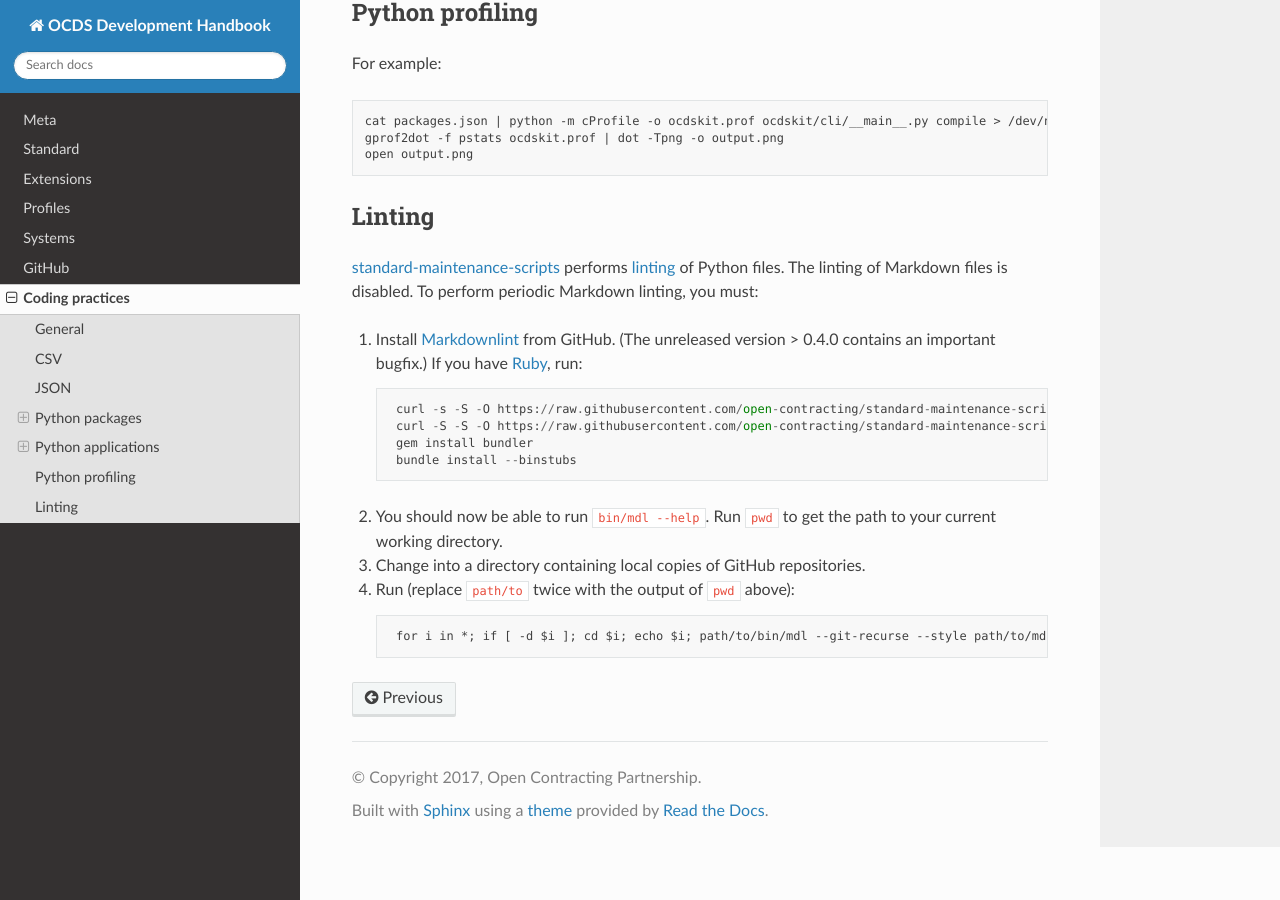
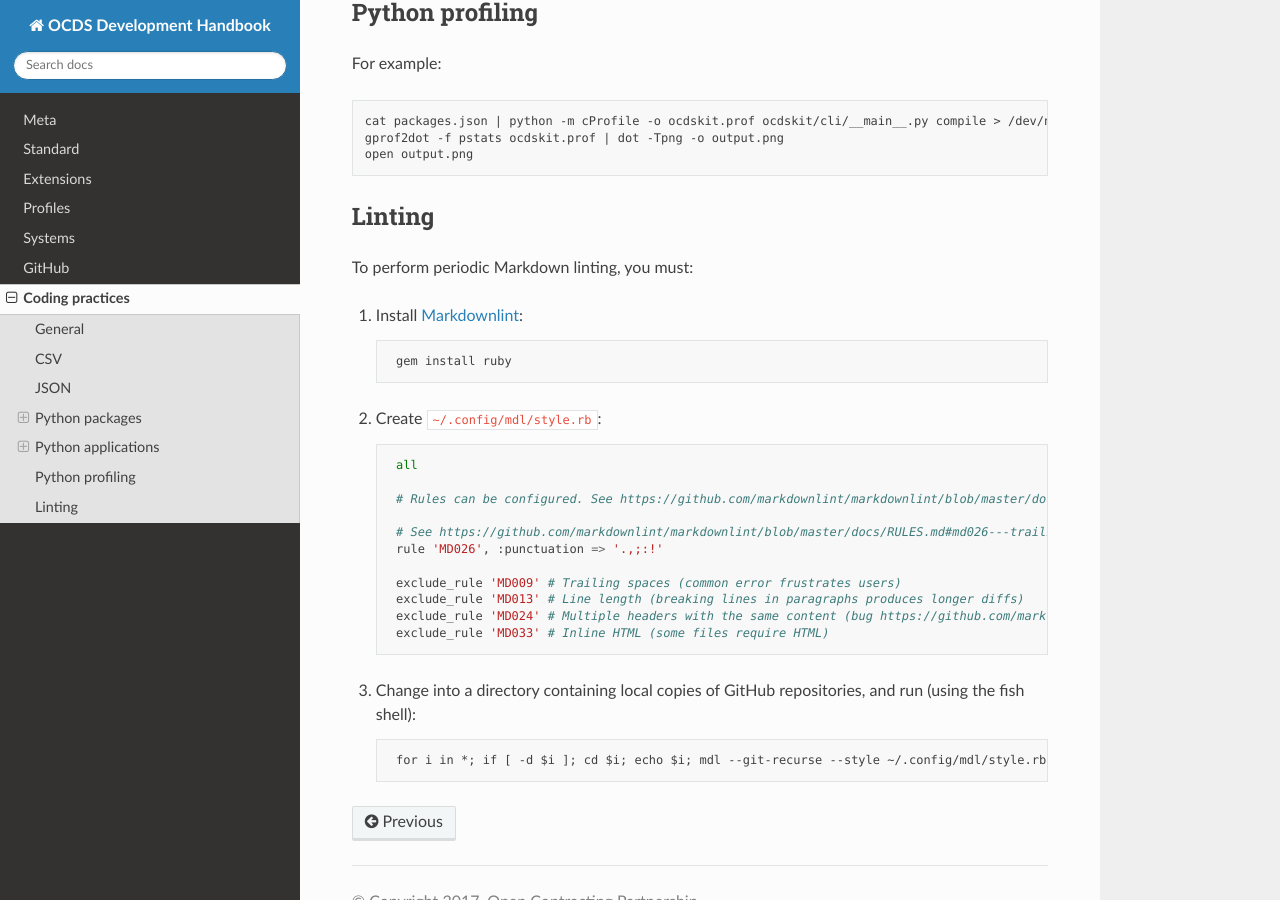
Before and after one commit to open-contracting/standard-development-handbook, a Sphinx documentation site: the page built from docs/coding/index.md, in a window 1280 px wide and 900 px high, scrolled down 4153 px. Built offline with Sphinx 7.4.7 and the Read the Docs theme 2.0.0, drawn with Linux system fonts in a browser that asks for light colours; some of the changed text lies outside the part shown.

Commit message:
Add all instructions for Markdownlint

```diff
--- a/docs/coding/index.md
+++ b/docs/coding/index.md
@@ -4,7 +4,7 @@
 
 * Code is tested on Python 3.6. [See status of Python branches](https://devguide.python.org/#branchstatus).
 * Instead of writing a 'TODO' in the code or documentation, create an issue on GitHub. TODO's in code are less visible to the rest of the team.
-* The [standard-maintenance-scripts](https://github.com/open-contracting/standard-maintenance-scripts) repository is used to enforce coding and formatting styles for Python, Markdown and JSON.
+* The [standard-maintenance-scripts](https://github.com/open-contracting/standard-maintenance-scripts) repository is used to lint Python, JSON and CSV and to check OCDS schema, codelists, and readmes.
 
 ## CSV
 
@@ -179,17 +179,26 @@ open output.png
 
 ## Linting
 
-[standard-maintenance-scripts](https://github.com/open-contracting/standard-maintenance-scripts) performs [linting](https://github.com/open-contracting/standard-maintenance-scripts/blob/master/tests/script.sh) of Python files. The linting of Markdown files is disabled. To perform periodic Markdown linting, you must:
+To perform periodic Markdown linting, you must:
 
-1. Install [Markdownlint](https://github.com/markdownlint/markdownlint) from GitHub. (The unreleased version > 0.4.0 contains an important bugfix.) If you have [Ruby](https://www.ruby-lang.org/en/downloads/), run:
+1. Install [Markdownlint](https://github.com/markdownlint/markdownlint):
 
-        curl -s -S -O https://raw.githubusercontent.com/open-contracting/standard-maintenance-scripts/master/fixtures/Gemfile
-        curl -S -S -O https://raw.githubusercontent.com/open-contracting/standard-maintenance-scripts/master/mdlrc.rb
-        gem install bundler
-        bundle install --binstubs
+        gem install ruby
 
-1. You should now be able to run `bin/mdl --help`. Run `pwd` to get the path to your current working directory.
-1. Change into a directory containing local copies of GitHub repositories.
-1. Run (replace `path/to` twice with the output of `pwd` above):
+1. Create `~/.config/mdl/style.rb`:
 
-        for i in *; if [ -d $i ]; cd $i; echo $i; path/to/bin/mdl --git-recurse --style path/to/mdlrc.rb .; cd ..; end; end
+        all
+
+        # Rules can be configured. See https://github.com/markdownlint/markdownlint/blob/master/docs/RULES.md
+
+        # See https://github.com/markdownlint/markdownlint/blob/master/docs/RULES.md#md026---trailing-punctuation-in-header
+        rule 'MD026', :punctuation => '.,;:!'
+
+        exclude_rule 'MD009' # Trailing spaces (common error frustrates users)
+        exclude_rule 'MD013' # Line length (breaking lines in paragraphs produces longer diffs)
+        exclude_rule 'MD024' # Multiple headers with the same content (bug https://github.com/markdownlint/markdownlint/issues/175)
+        exclude_rule 'MD033' # Inline HTML (some files require HTML)
+
+1. Change into a directory containing local copies of GitHub repositories, and run (using the fish shell):
+
+        for i in *; if [ -d $i ]; cd $i; echo $i; mdl --git-recurse --style ~/.config/mdl/style.rb .; cd ..; end; end
```
